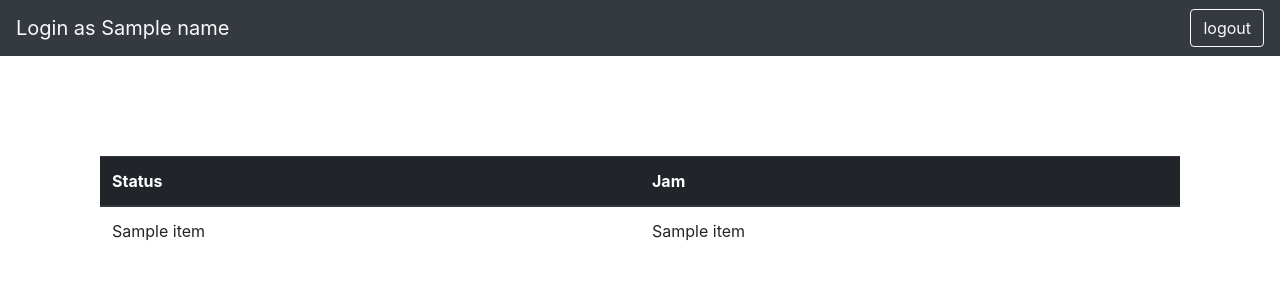
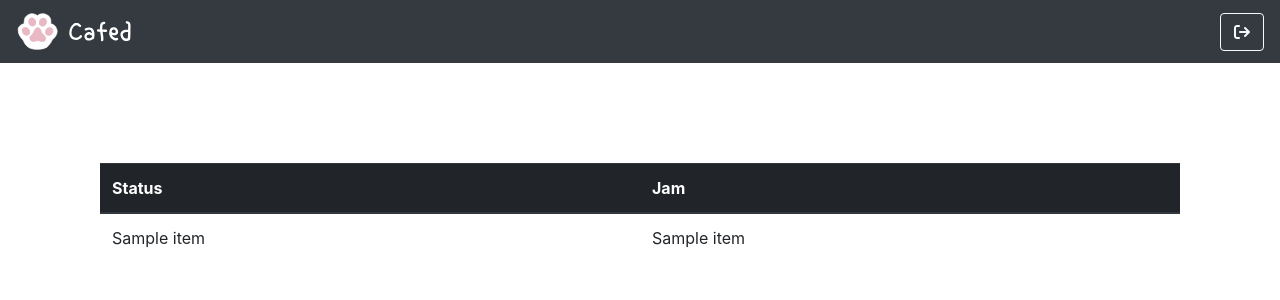
Before and after one commit to frceapp/wemos_log, a Flask app: template templates/table.html in a window 1280 px wide. Shown: the top 300 px of the page. Run offline with Flask 2, Linux system fonts and the light colour scheme; the template is opened without the code that fills it: most values are stand-ins (such as "Sample title", 1, 10 or a date in 2020); some libraries are stand-ins or nearby versions.

Commit message:
Add files via upload

```diff
--- a/main.py
+++ b/main.py
@@ -1,9 +1,9 @@
-import db, os, socket
+import db, os, datetime
 from flask import Flask, request as rq, render_template, session, redirect, url_for, g
+from datetime import datetime
 
 app = Flask(__name__)
 app.secret_key = os.urandom(24)
-host = socket.gethostbyname(socket.gethostname())
 
 @app.route("/", methods=['GET', 'POST'])
 def login():
@@ -14,7 +14,7 @@ def login():
         session.pop('user', None)
         data_login = db.login(rq.form['username'], rq.form['password'])
         if not data_login:
-            wrong = "login_salah.jpg"
+            wrong = "login_salah.svg"
             return render_template('login.html', data=wrong)
 
         user, password, role = data_login[0]
@@ -22,26 +22,24 @@ def login():
             session['user'] = rq.form['username']
             return redirect(url_for('table'))
         else:
-            wrong = "login_salah.jpg"
+            wrong = "login_salah.svg"
             return render_template('login.html', data=wrong)
 
 
 
-    return render_template('login.html', data="bg.jpg")
+    return render_template('login.html', data="bg.svg")
 
 @app.route("/table")
 def table():
     if g.user:
-        end_sesion = url_for('dropsession')
-        return render_template("table.html", data=db.show_data(), host=host, name=g.user, end_sesion=end_sesion)
+        return render_template("table.html", data=db.show_data(), user=g.user)
     return redirect(url_for('login'))
 
 
 @app.route("/input_data")
 def input_data():
     data = rq.args.get('data')
-    time = rq.args.get('time')
-    x = db.insert_data(data, time)
+    x = db.insert_data(data)
     return x
 
 @app.before_request
@@ -50,6 +48,7 @@ def before_request():
 
     if 'user' in session:
         g.user = session['user']
+        print(g.user)
 
 @app.route('/end')
 def dropsession():
@@ -59,4 +58,4 @@ def dropsession():
 
 if __name__ == "__main__":
     app.debug = True
-    app.run("0.0.0.0", port=8080)
+    app.run("0.0.0.0", port=80)
--- a/templates/table.html
+++ b/templates/table.html
@@ -1,6 +1,7 @@
 <!DOCTYPE html>
 <html>
     <meta http-equiv="refresh" content="5" >
+    <link rel="stylesheet" href="https://cdnjs.cloudflare.com/ajax/libs/font-awesome/6.1.1/css/all.min.css" integrity="sha512-KfkfwYDsLkIlwQp6LFnl8zNdLGxu9YAA1QvwINks4PhcElQSvqcyVLLD9aMhXd13uQjoXtEKNosOWaZqXgel0g==" crossorigin="anonymous" referrerpolicy="no-referrer" />
     <link rel="stylesheet" href="https://stackpath.bootstrapcdn.com/bootstrap/4.1.3/css/bootstrap.min.css" integrity="sha384-MCw98/SFnGE8fJT3GXwEOngsV7Zt27NXFoaoApmYm81iuXoPkFOJwJ8ERdknLPMO" crossorigin="anonymous">
     <script>
         function display_c(){
@@ -22,9 +23,11 @@
     </style>
 <body>
     <nav class="navbar navbar-dark bg-dark">
-        <a class="navbar-brand text-light">Login as {{name}}</a>
+        <a class="navbar-brand" href="#">
+          <img src="{{url_for('static', filename='logo.svg')}}" width="116" height="37" alt="">
+        </a>
         <form class="form-inline">
-          <button class="btn btn-outline-light my-2 my-sm-0" onclick="window.location = '{{ end_sesion }}'" type="button">logout</button>
+          <button class="btn btn-outline-light my-2 my-sm-0" onclick="window.location = 'http://192.168.124.46/end'" type="button"><i class="fa-solid fa-arrow-right-from-bracket"></i></button>
         </form>
     </nav>
 
```
Also changed, not shown: db.py (+8 -5 lines), static/logo.svg (added), 1 other file.
